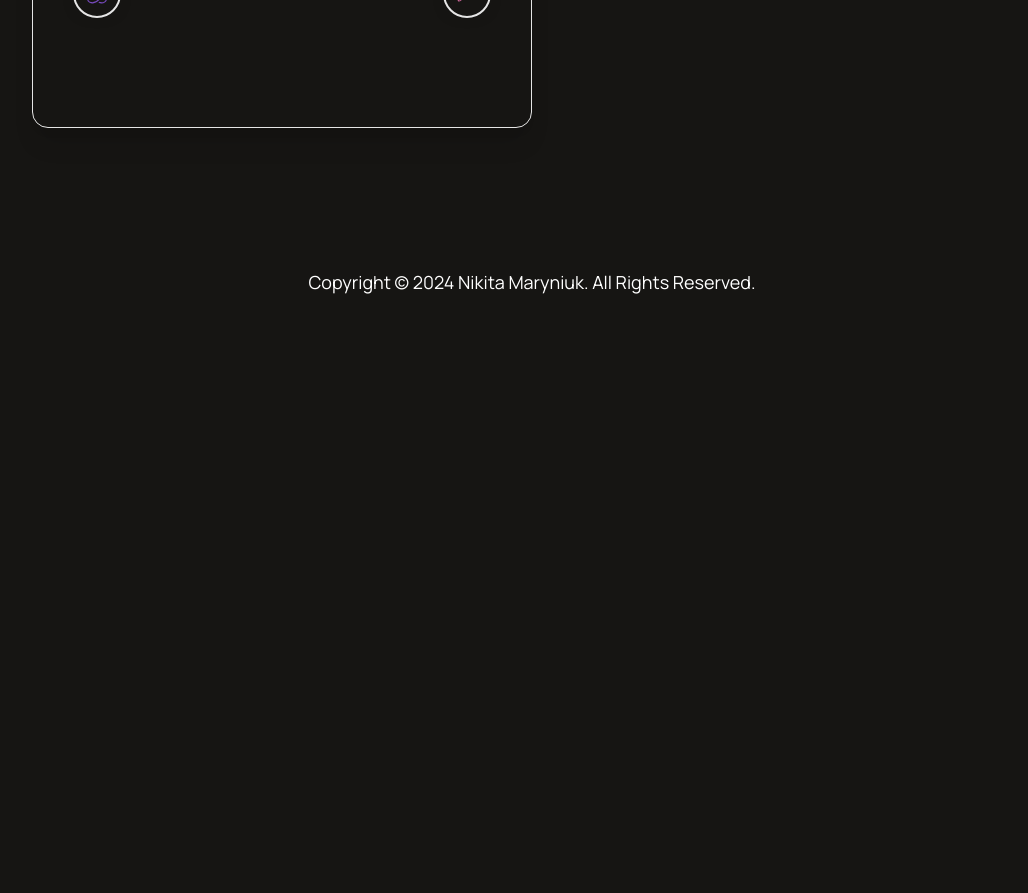
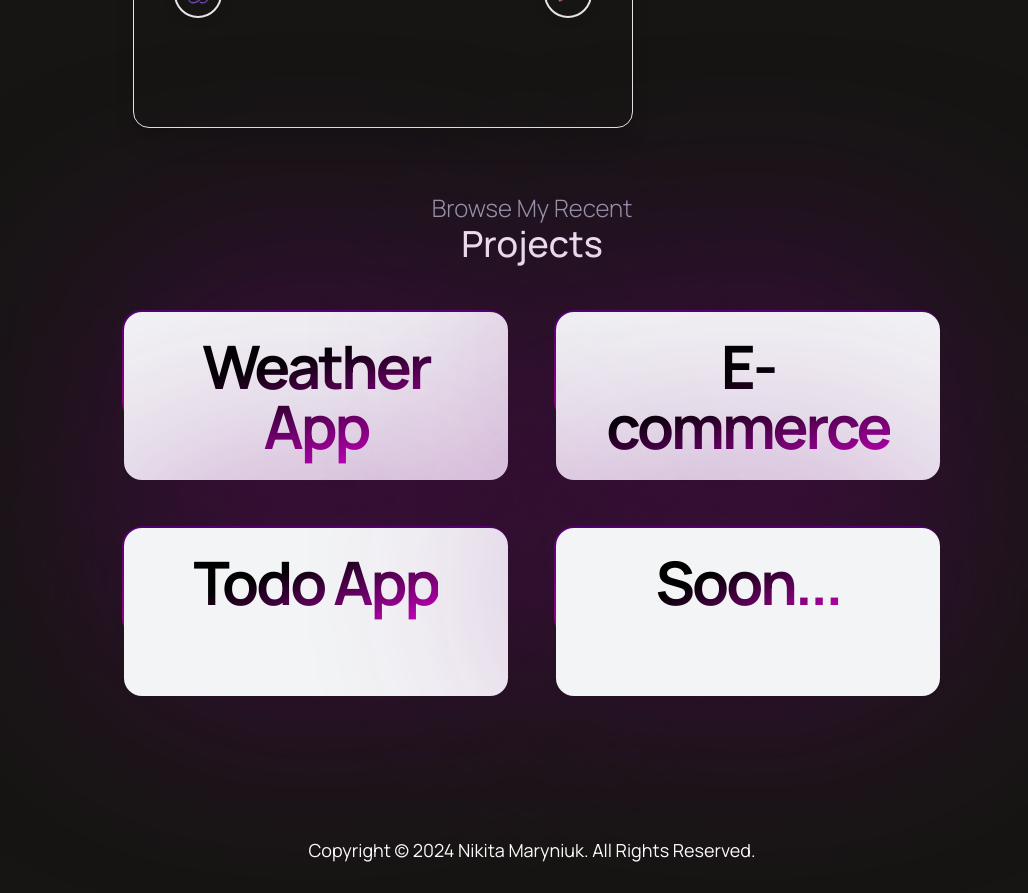
Before and after one commit to maryniukk/portfolio, a Next.js app: page / in a window 1280 px wide. Shown: the part 1760-2653 px from the top of the page, without its empty margins (108-1136 px from the left). Before the commit the page ends 2104 px from the top, so only its background shows below. Built offline with nearby package versions, Linux system fonts and the light colour scheme.

Commit message:
commit before nextui

```diff
--- a/src/app/layout.tsx
+++ b/src/app/layout.tsx
@@ -7,7 +7,7 @@ import "./globals.css"
 const inter = Manrope({ subsets: ["latin"] });
 
 export const metadata: Metadata = {
-  title: "Create Next App",
+  title: "MRNK",
   description: "Generated by create next app",
 };
 
--- a/src/app/page.tsx
+++ b/src/app/page.tsx
@@ -1,5 +1,6 @@
 import AboutMe from '@/components/AboutMe/AboutMe'
 import Hero from '@/components/Hero/Hero'
+import MyProjects from '@/components/MyProjects/MyProjects'
 import Stack from '@/components/Stack/Stack'
 type Props = {
 	subTitle:string
@@ -11,6 +12,7 @@ export default function Home() {
      <Hero/>
      <AboutMe/>
      <Stack/>
+     <MyProjects/>
     </main>
   );
 }
--- a/src/components/Footer/Footer.tsx
+++ b/src/components/Footer/Footer.tsx
@@ -1,10 +1,9 @@
+type Props ={
 
-type Props = {}
-
+}
 export default function Footer({}: Props) {
 	return (
 		<div className='pb-12'>
-			<div></div>
 			<p className='text-center text-lg'>Copyright © 2024 Nikita Maryniuk. All Rights Reserved.</p>
 		</div>
 	)
--- a/src/components/Header/Menu.tsx
+++ b/src/components/Header/Menu.tsx
@@ -25,7 +25,7 @@ export default function Menu({ navLinks }: Props) {
           {navLinks.map((link) => (
             <li key={link.href}>
               <Link
-                className={`text-[22px] font-light hover:text-underline text-whit ${pathname === link.href ? 'text-white font-bold hover:text-[#b73bf0] transition-all'  : ''}`}
+                className={`text-[22px] font-light hover:text-underline text-whit ${pathname === link.href ? 'text-white font-bold hover:text-[#ff00aa] transition-all'  : ''}`}
                 href={link.href}
               >
                 {link.label}
--- a/src/components/Hero/RightSide.tsx
+++ b/src/components/Hero/RightSide.tsx
@@ -13,8 +13,8 @@ export default function RightSide  (props: Props){
 			<div className='pt-2 flex justify-center gap-2'>
 			<BlurFade delay={0.25} inView>
 				<div className='flex gap-4'>
-					<a href='/src/assets/Nikita Maryniuk React Developer.docx' download className="btn text-lg bg-white text-black px-3 py-2 rounded-lg transition duration-300 ease-in-out hover:bg-[#3e3e3e] hover:text-white">Download CV</a>
-					<a href='/src/assets/Nikita Maryniuk React Developer.docx' className="btn text-lg bg-white text-black px-3 py-2 rounded-lg transition duration-300 ease-in-out hover:bg-[#3e3e3e] hover:text-white">Contact Info</a>
+					<a href='/src/assets/Nikita Maryniuk React Developer.docx' download className="btn text-lg bg-white text-black px-3 py-2 rounded-lg transition duration-300 ease-in-out hover:bg-[#ff00aa] hover:text-white">Download CV</a>
+					<a href='/src/assets/Nikita Maryniuk React Developer.docx' className="btn text-lg bg-white text-black px-3 py-2 rounded-lg transition duration-300 ease-in-out hover:bg-[#ff00aa] hover:text-white">Contact Info</a>
 					</div>
 				</BlurFade>
 			</div>
--- /dev/null
+++ b/src/components/MyProjects/Card.tsx
@@ -0,0 +1,12 @@
+import { NeonGradientCard } from "@/components/magicui/neon-gradient-card"
+
+
+export async function Card({title}) {
+  return (
+    <NeonGradientCard className="max-w-sm items-center justify-center text-center">
+      <span className="mt-auto mb-auto pointer-events-none z-10 h-full whitespace-pre-wrap bg-gradient-to-br from-[#000000] from-35% to-[#d503ca] bg-clip-text text-center text-6xl font-bold leading-none tracking-tighter text-transparent dark:drop-shadow-[0_5px_5px_rgba(0,0,0,0.8)]">
+					{title}
+      </span>
+    </NeonGradientCard>
+  );
+}
--- /dev/null
+++ b/src/components/MyProjects/MyProjects.tsx
@@ -0,0 +1,14 @@
+import Heading from '../ui/Heading'
+import ProjectCards from './ProjectCards'
+
+type Props = {}
+
+export default function MyProjects({}: Props) {
+	return (
+		<div>
+			<Heading subTitle='Browse My Recent' Title='Projects'/>
+			<ProjectCards/>
+		</div>
+
+	)
+}
--- /dev/null
+++ b/src/components/MyProjects/ProjectCards.tsx
@@ -0,0 +1,19 @@
+import { Card } from './Card'
+
+type Props = {
+	title:string
+}
+
+export default function ProjectCards({}: Props) {
+	return (
+		<div className='ml-auto mr-auto grid justify-center pt-12'>
+				<div className='grid grid-cols-2 grid-rows-2 gap-12'>
+					<Card title='Weather App'/>
+					<Card title='E-commerce'/>
+					<Card title='Todo App'/>
+					<Card title='Soon...'/>
+				</div>
+			</div>
+
+	)
+}
--- a/src/components/Stack/Stack.tsx
+++ b/src/components/Stack/Stack.tsx
@@ -35,12 +35,12 @@ export default function Stack({}: Props) {
 	return (
 		<div>
 			<Heading subTitle='stack' Title='My technologies' />
-			<div className='pt-[80px] flex'>
+			<div className='pt-[80px] flex justify-center'>
 				<Circles/>
 				<div className='pl-20 flex flex-col gap-4'>
 					{stackList.map((e)=> <ul>
 						<li className='text-4xl font-light'>
-  						<a className='relative inline-block before:content-[""] before:absolute before:w-full before:h-0.5 before:bottom-0 before:left-0 before:bg-current before:scale-x-0 before:origin-bottom-left before:transition-transform before:duration-300 hover:before:scale-x-100' href={e.href}>{e.title}</a>
+  						<a className='relative text-white hover:text-[#ff00aa] inline-block before:content-[""] before:absolute before:w-full before:h-0.5 before:bottom-0 before:left-0 before:bg-current before:scale-x-0 before:origin-bottom-left before:transition-transform before:duration-300 hover:before:scale-x-100' href={e.href}>{e.title}</a>
 						</li>
 					</ul>)}
 				</div>
```
